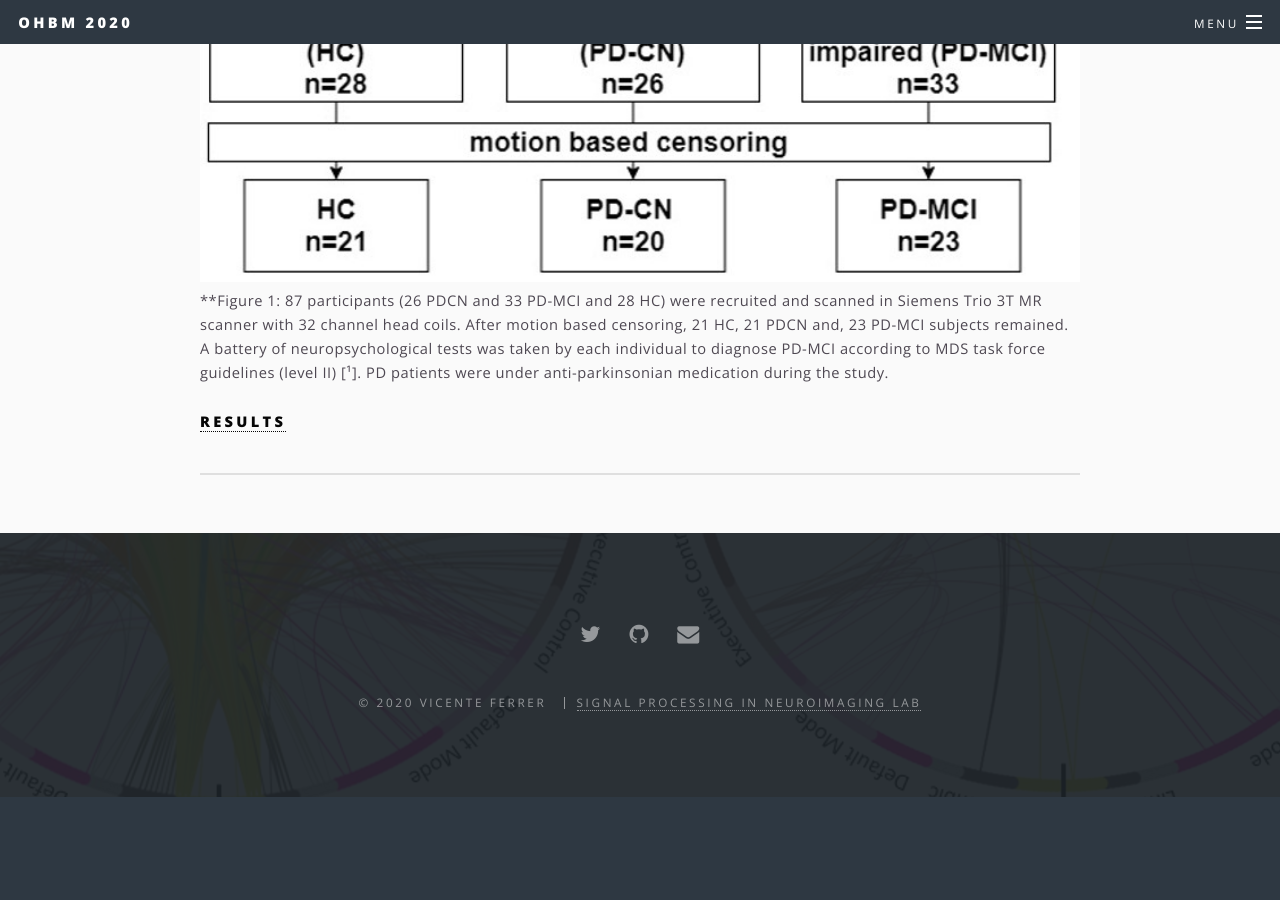
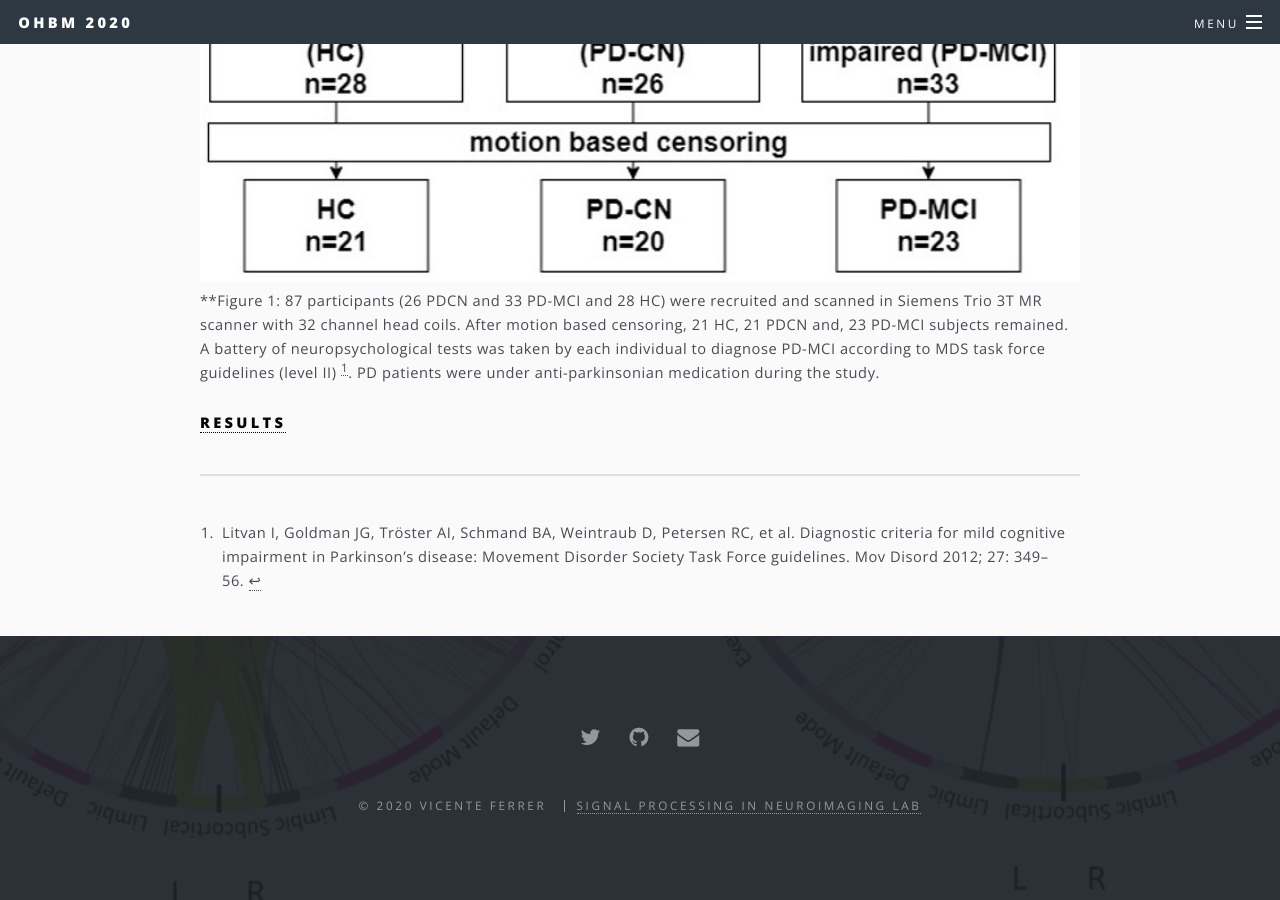
Before and after one commit to vinferrer/OHBM_2020, a Jekyll site: the page built from index.md, in a window 1280 px wide and 900 px high, scrolled down 1846 px. Built offline with Jekyll 4.4.1, drawn with Linux system fonts in a browser that asks for light colours; before the commit the page ends 2643 px from its top, so only the background shows below that.

Commit message:
add reference

```diff
--- a/index.md
+++ b/index.md
@@ -24,10 +24,10 @@ Mild cognitive impairment (MCI), frequent in Parkinson Disease (PD), is a well-k
 
 # [Dataset](#Dataset)
 ![](./images/dataset.jpg){:width="100%"}
-**Figure 1: 87 participants (26 PDCN and 33 PD-MCI and 28 HC) were recruited and scanned in Siemens Trio 3T MR scanner with 32 channel head coils. After motion based censoring, 21 HC, 21 PDCN and, 23 PD-MCI subjects remained. A battery of neuropsychological tests was taken by each individual to diagnose PD-MCI according to MDS task force guidelines (level II) [¹]. PD patients were under anti-parkinsonian medication during the study.
+**Figure 1: 87 participants (26 PDCN and 33 PD-MCI and 28 HC) were recruited and scanned in Siemens Trio 3T MR scanner with 32 channel head coils. After motion based censoring, 21 HC, 21 PDCN and, 23 PD-MCI subjects remained. A battery of neuropsychological tests was taken by each individual to diagnose PD-MCI according to MDS task force guidelines (level II) [^1]. PD patients were under anti-parkinsonian medication during the study.
 
 
 # [Results](#Results)
 
 ---
-[^1]:
+[^1]: Litvan I, Goldman JG, Tröster AI, Schmand BA, Weintraub D, Petersen RC, et al. Diagnostic criteria for mild cognitive impairment in Parkinson’s disease: Movement Disorder Society Task Force guidelines. Mov Disord 2012; 27: 349–56.
```
